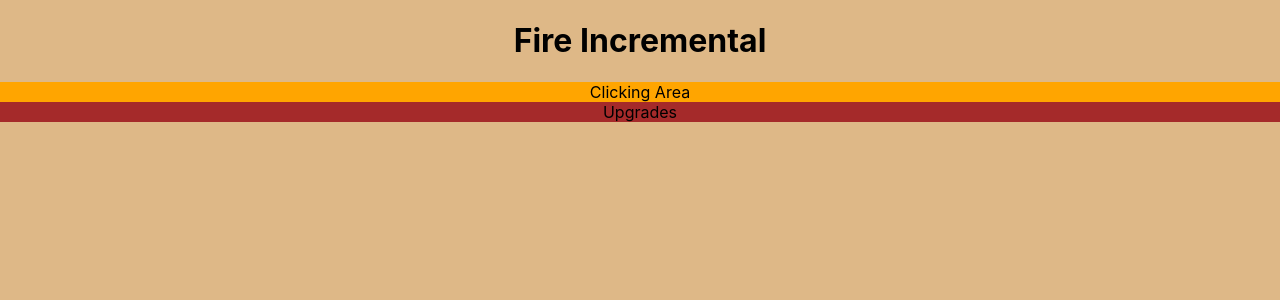
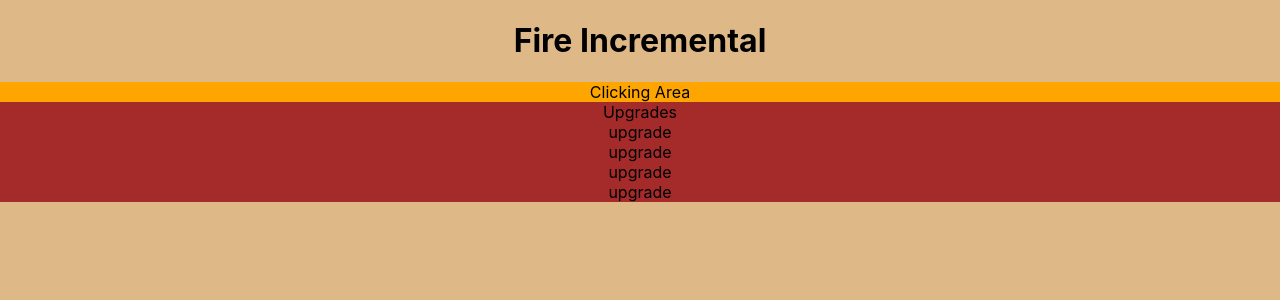
Before and after one commit to Ajknight121/Idle-Fire, a React (Create React App) app in the folder incremental/: page / in a window 1280 px wide. Shown: the top 300 px of the page. Built offline with nearby package versions, Linux system fonts and the light colour scheme.

Commit message:
UpgradeContainer added

```diff
--- a/incremental/src/App.css
+++ b/incremental/src/App.css
@@ -13,3 +13,7 @@ html {
 .upgrade-container {
   background: brown;
 }
+
+.upgrade-label {
+
+}
--- a/incremental/src/components/UpgradeContainer.tsx
+++ b/incremental/src/components/UpgradeContainer.tsx
@@ -3,7 +3,11 @@ import React from 'react'
 export default function UpgradeContainer() {
     return (
         <div className='upgrade-container'>
-            Upgrades
+            <div className='upgrade-label'>Upgrades</div>
+            <div className='upgrades'>upgrade</div>
+            <div className='upgrades'>upgrade</div>
+            <div className='upgrades'>upgrade</div>
+            <div className='upgrades'>upgrade</div>
         </div>
     )
 }
```
